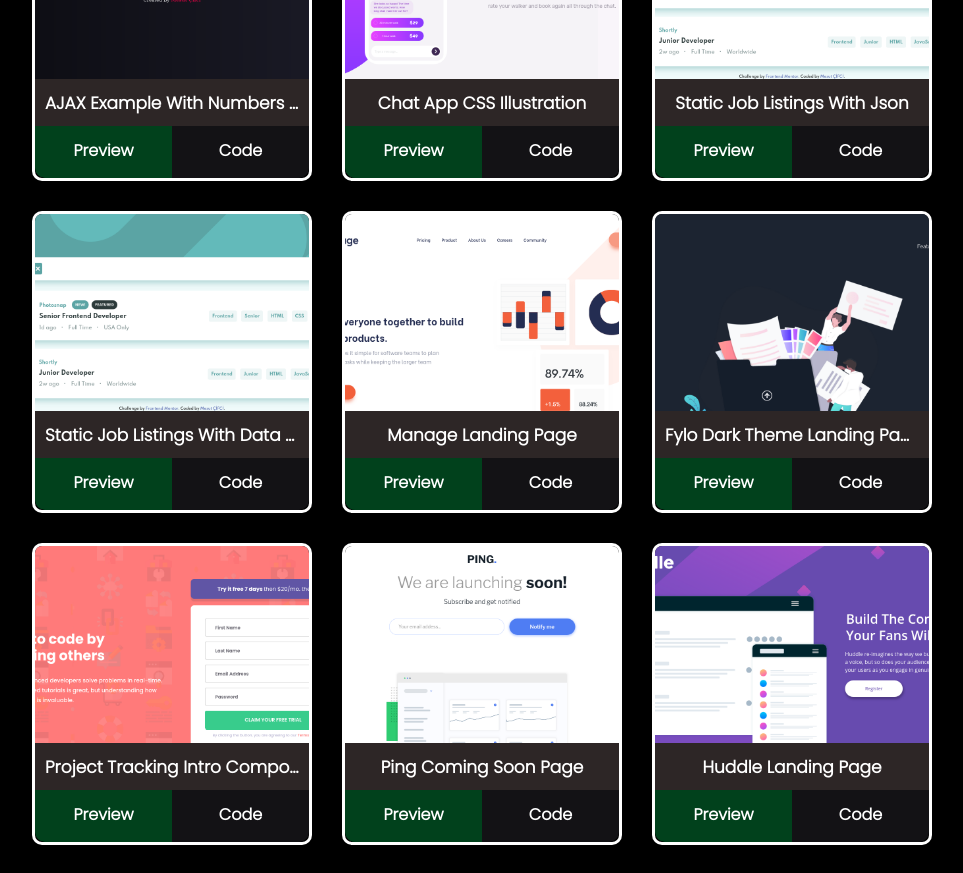
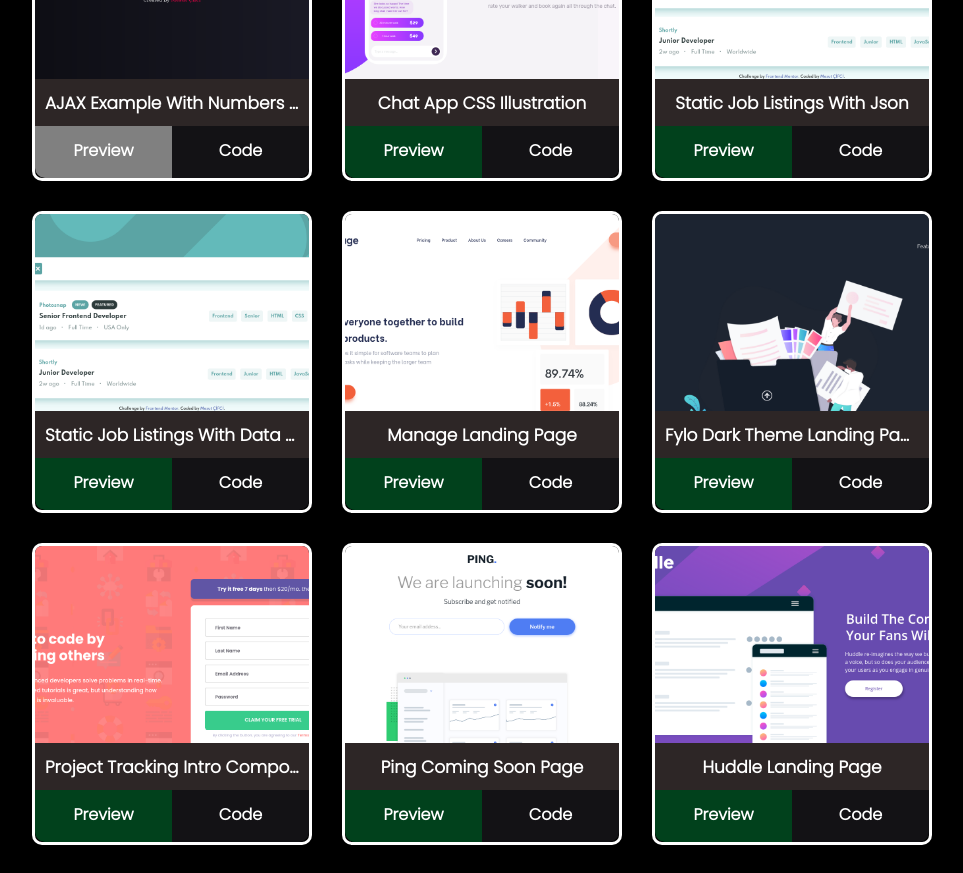
Before and after one commit to mesutcifci/mesutcifci.github.io, a React (Create React App) app: page /project-page in a window 1280 px wide. Shown: the part 820-1693 px from the top of the page, without its empty margins (158-1121 px from the left). Built offline with nearby package versions, Linux system fonts and the light colour scheme; what react-lorem-ipsum would draw is missing.

Commit message:
updated project link

```diff
--- a/src/constants/projectConstant.js
+++ b/src/constants/projectConstant.js
@@ -25,7 +25,7 @@ export const projectConstant = [
   {
     title: "AJAX Example With Numbers API",
     imgSrc: "./img/numbersAPI.png",
-    previewLink: "http://plnkr.co/plunk/AXzd75YqJ9T3HxZe",
+    previewLink: "",
     codeLink: "https://github.com/mesutcifci/AJAX-Example-With-Numbers-API",
     technologies: ["javascript", "css"],
   },
--- a/src/pages/Project/ProjectCard.js
+++ b/src/pages/Project/ProjectCard.js
@@ -8,7 +8,13 @@ const ProjectCard = ({ imgSrc, title, previewLink, codeLink }) => {
         {title}
       </h2>
       <LinkContainer>
-        <a className="preview-link" href={previewLink} target="_blank">
+        <a
+          className={`preview-link ${
+            previewLink.length === 0 && "disabled-link"
+          }`}
+          href={previewLink}
+          target="_blank"
+        >
           Preview
         </a>
         <a className="project-code-link" href={codeLink} target="_blank">
--- a/src/pages/Project/styles.js
+++ b/src/pages/Project/styles.js
@@ -113,6 +113,11 @@ export const LinkContainer = styled(motion.div)`
     height: 100%;
   }
 
+  .disabled-link {
+    pointer-events: none;
+    background-color: gray;
+  }
+
   .project-code-link {
     text-decoration: none;
     color: ${colors.textColor};
```
